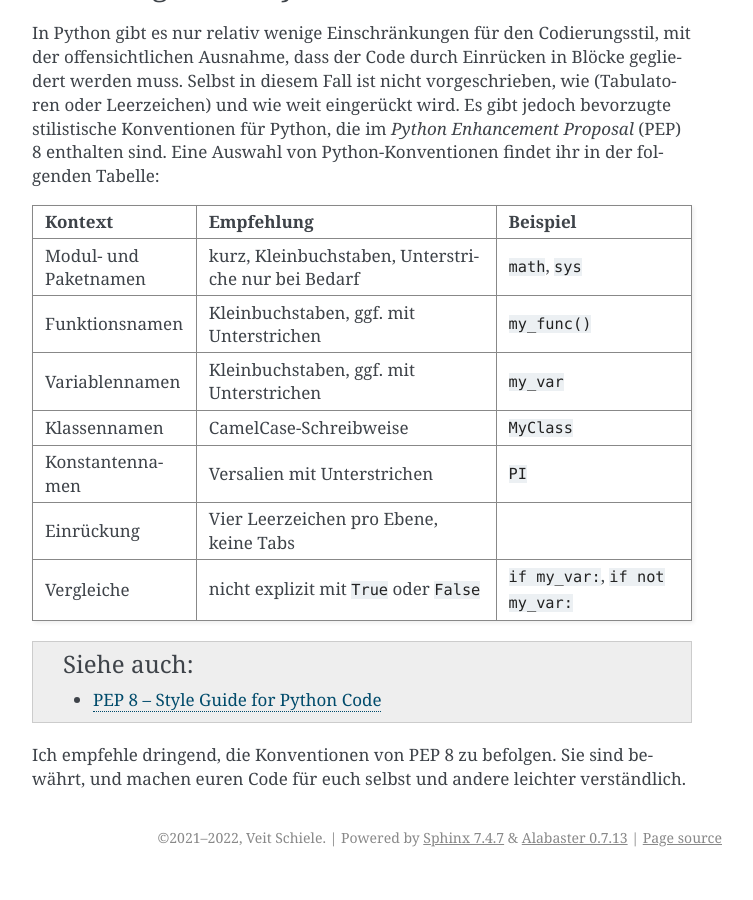
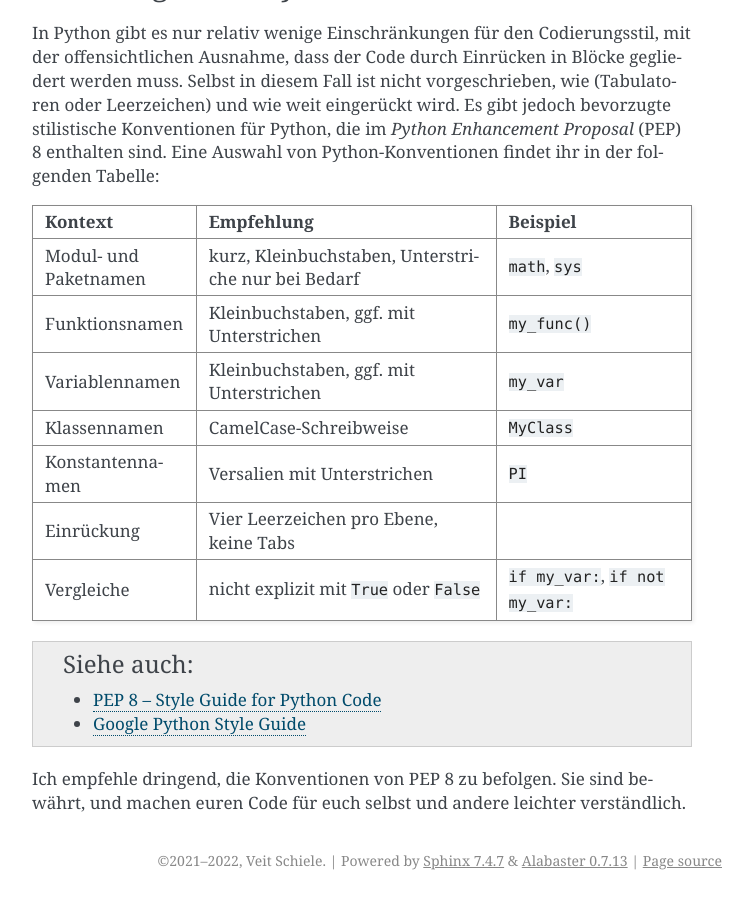
Before and after one commit to veit/python-basics-tutorial-de, a Sphinx documentation site: the page built from docs/style.rst, in a window 1280 px wide and 900 px high, scrolled down 1025 px. Shown: the whole window, without its empty margins (388-1141 px from the left). Built offline with Sphinx 7.4.7, drawn with Linux system fonts in a browser that asks for light colours; pages that are not in the unit, such as notebooks, are missing from menus; before the commit the page ends 1902 px from its top, so only the background shows below that.

Commit message:
:memo: Add Google Python Style Guide

```diff
--- a/docs/style.rst
+++ b/docs/style.rst
@@ -83,6 +83,8 @@ ihr in der folgenden Tabelle:
 .. seealso::
 
     * `PEP 8 – Style Guide for Python Code <https://peps.python.org/pep-0008/>`_
+    * `Google Python Style Guide
+      <https://google.github.io/styleguide/pyguide.html>`_
 
 Ich empfehle dringend, die Konventionen von PEP 8 zu befolgen. Sie sind bewährt,
 und machen euren Code für euch selbst und andere leichter verständlich.
```
